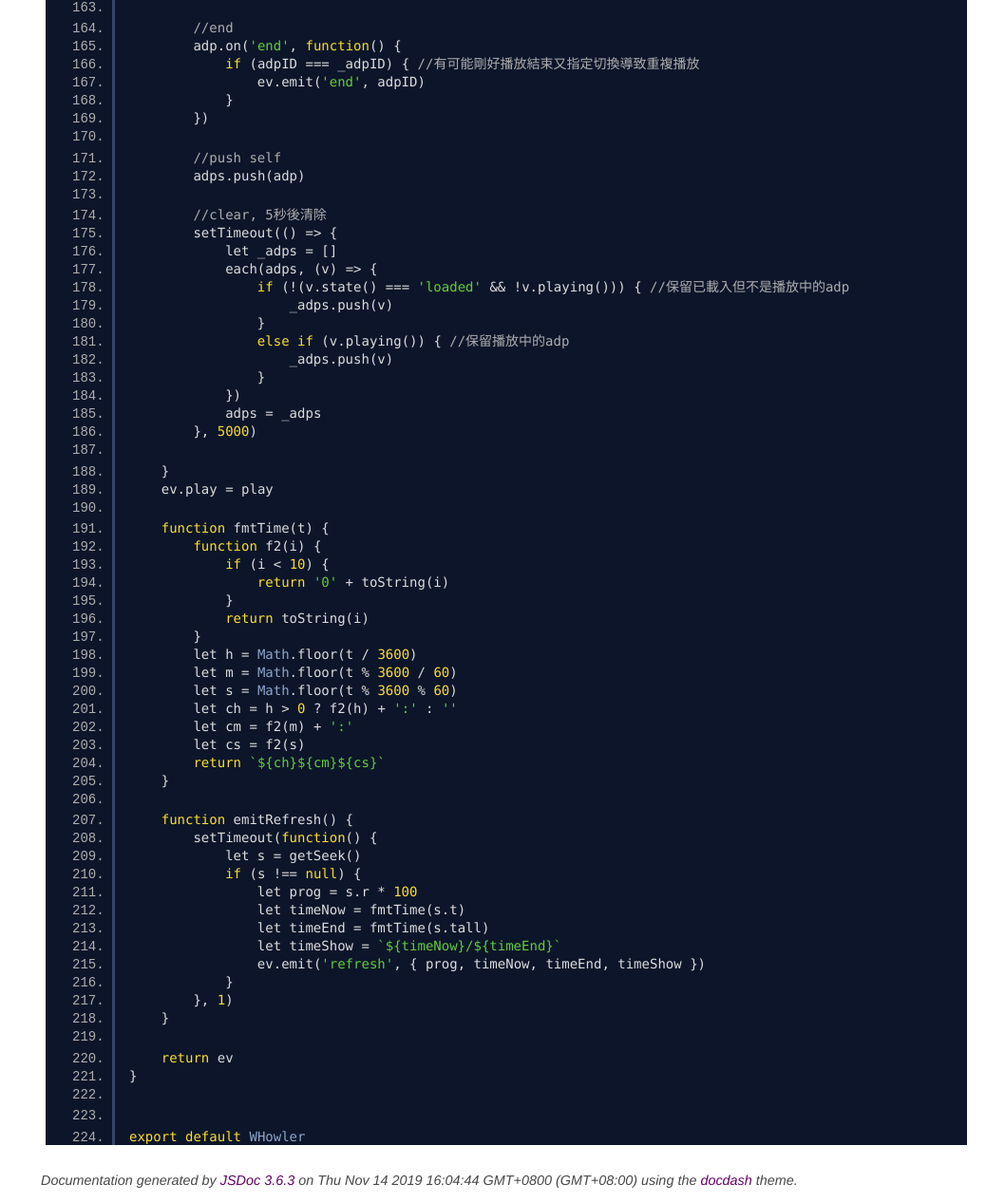
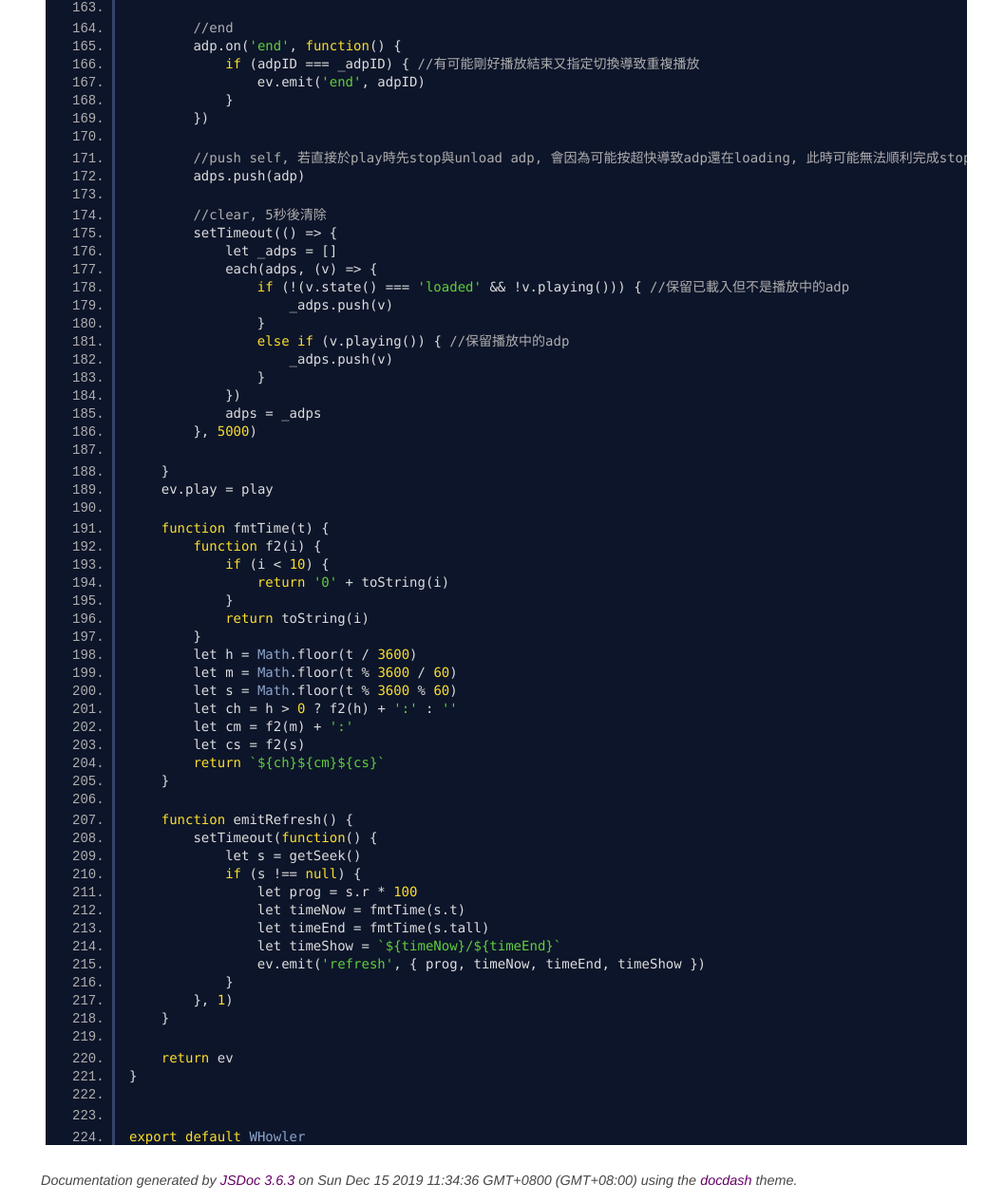
Before and after one commit to yuda-lyu/w-howler, a website: page docs/WHowler.mjs.html in a window 1280 px wide. Shown: the part 3297-4563 px from the top of the page at 95% size, without its empty margins (242-1280 px from the left). Drawn offline with Linux system fonts and the light colour scheme.

Commit message:
auto update: pks

```diff
--- a/docs/WHowler.mjs.html
+++ b/docs/WHowler.mjs.html
@@ -212,7 +212,7 @@ function WHowler() {
             }
         })
 
-        //push self
+        //push self, 若直接於play時先stop與unload adp, 會因為可能按超快導致adp還在loading, 此時可能無法順利完成stop與unload, 故只好用queue先存後停止與釋放
         adps.push(adp)
 
         //clear, 5秒後清除
@@ -280,7 +280,7 @@ export default WHowler
 <br class="clear">
 
 <footer>
-    Documentation generated by <a href="https://github.com/jsdoc3/jsdoc">JSDoc 3.6.3</a> on Thu Nov 14 2019 16:04:44 GMT+0800 (GMT+08:00) using the <a href="https://github.com/clenemt/docdash">docdash</a> theme.
+    Documentation generated by <a href="https://github.com/jsdoc3/jsdoc">JSDoc 3.6.3</a> on Sun Dec 15 2019 11:34:36 GMT+0800 (GMT+08:00) using the <a href="https://github.com/clenemt/docdash">docdash</a> theme.
 </footer>
 
 <script>prettyPrint();</script>
--- a/docs/examples/web.html
+++ b/docs/examples/web.html
@@ -5,7 +5,7 @@
         <meta http-equiv="content-type" content="text/html charset=UTF-8" />
         <title>WHowler</title>
 
-        <script src="https://cdn.jsdelivr.net/npm/w-howler@1.0.3/dist/w-howler.umd.js"></script>
+        <script src="https://cdn.jsdelivr.net/npm/w-howler@1.0.4/dist/w-howler.umd.js"></script>
         <script>
             let WHowler = window['w-howler']
         </script>
--- a/src/WHowler.mjs
+++ b/src/WHowler.mjs
@@ -168,7 +168,7 @@ function WHowler() {
             }
         })
 
-        //push self
+        //push self, 若直接於play時先stop與unload adp, 會因為可能按超快導致adp還在loading, 此時可能無法順利完成stop與unload, 故只好用queue先存後停止與釋放
         adps.push(adp)
 
         //clear, 5秒後清除
```
Also changed, not shown: docs/global.html (+1 -1 lines), docs/index.html (+1 -1 lines), package.json (+21 -22 lines), .travis.yml, README.md, dist/w-howler.umd.js, 1 other file.
